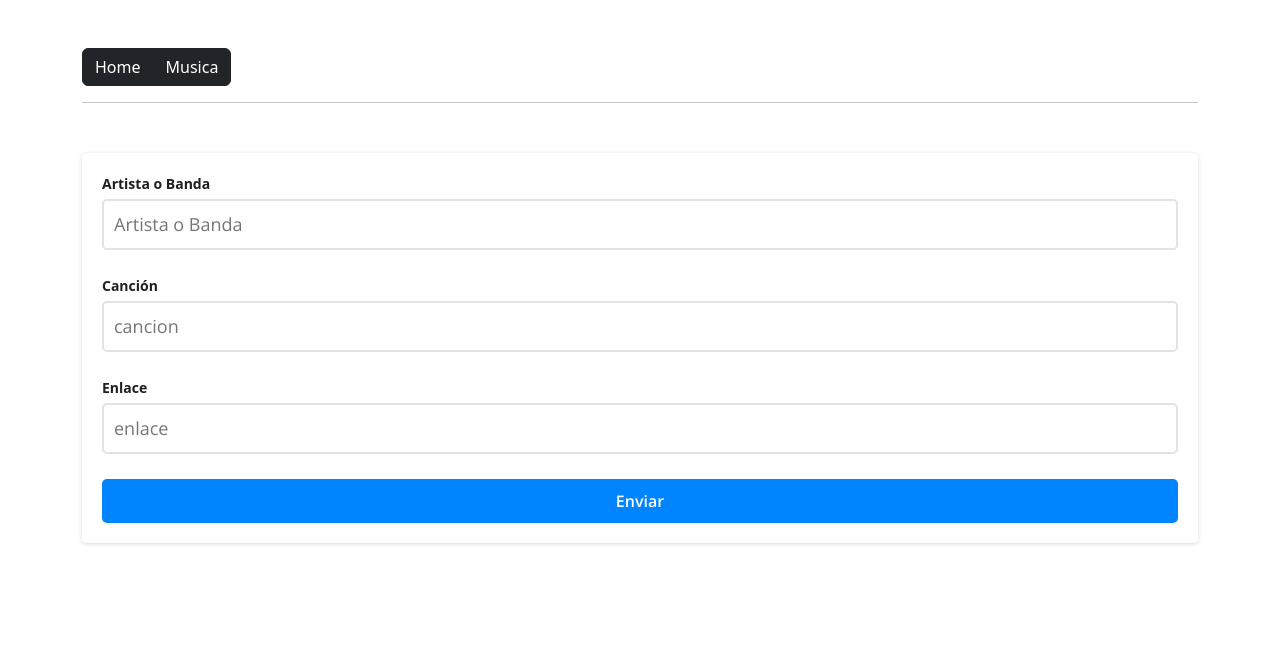
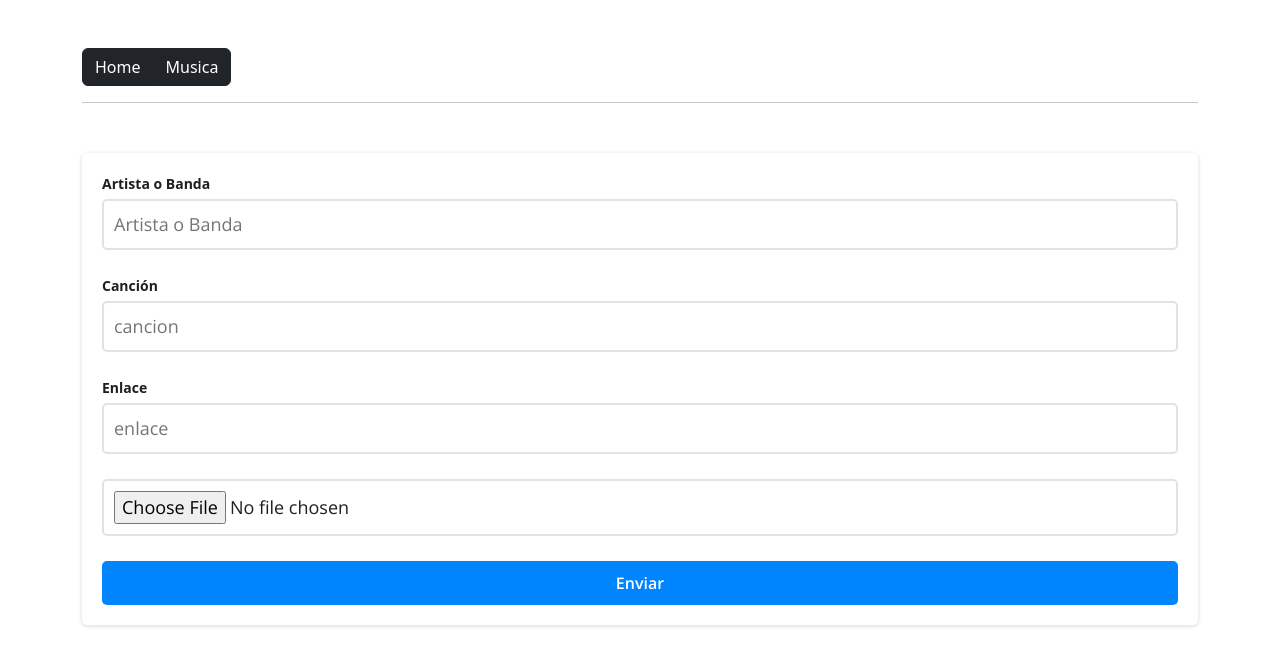
Before and after one commit to DiegoMD4/testFront, a React (Create React App) app: page /Formulario in a window 1280 px wide. Shown: the top 666 px of the page. Built offline with nearby package versions, Linux system fonts and the light colour scheme; no server answers.

Commit message:
Add input file to form

```diff
--- a/src/API/index.js
+++ b/src/API/index.js
@@ -1,5 +1,7 @@
 import axios from 'axios'
 const baseUrl = process.env.REACT_APP_BASE_URL
+const FormData = require('form-data');
+
 
 export async function getElements() {
   try {
@@ -14,13 +16,14 @@ export async function getElements() {
     console.log(error);
   }
 }
+
 export async function postElements(values) {
   try {
-    const response = await axios({
-      url: `${baseUrl}/Musica`,
-      method: 'POST',
-      headers: { 'Content-Type': 'application/json' },
-      data: JSON.stringify(values) // Utiliza 'data' en lugar de 'body'
+    const formData = new FormData();
+    formData.append('file', values.file); // Agrega el archivo al FormData
+
+    const response = await axios.post(`${baseUrl}/Musica`, formData, {
+      headers: { 'Content-Type': 'multipart/form-data' }
     });
 
     return response;
@@ -28,6 +31,7 @@ export async function postElements(values) {
     console.log(error);
   }
 }
+
 
 export async function deleteElement(id) {
   try {
--- a/src/components/Formulario.jsx
+++ b/src/components/Formulario.jsx
@@ -3,7 +3,7 @@ import {Formik, Field, Form, ErrorMessage} from 'formik'
 import { postElements } from '../API'
 
 function Formulario() {
-const [formularioEnviardo, setFormulario] = useState(false)
+const [formularioEnviado, setFormulario] = useState(false)
 
   return (
     <>
@@ -11,7 +11,8 @@ const [formularioEnviardo, setFormulario] = useState(false)
       initialValues={{
         artistaBanda: '',
         cancion: '',
-        enlace: ''
+        enlace: '',
+        pic: '',
       }}
       validate={(info)=>{
         let err = {}
@@ -34,7 +35,13 @@ const [formularioEnviardo, setFormulario] = useState(false)
           err.enlace = "No es una url válida"
 
         }
-        return err
+        /* if(!info.pic){
+          err.pic = 'Agregue una pic'
+        }else if(/\.(jpg|jpeg|png|gif|bmp)$/i.test(info.pic)){
+          err.pic = "No es un formato válido"
+
+        }
+        return err */
       }}
         onSubmit={(info, {resetForm}, )=>{
           resetForm();
@@ -65,8 +72,8 @@ const [formularioEnviardo, setFormulario] = useState(false)
                   />
                   <ErrorMessage name='cancion' component={()=> <div>{errors.cancion}</div>}/>
                 </div>
+                  <label htmlFor="enlace">Enlace</label>
                 <div>
-                  <label htmlFor="enlace">Enlace</label>
                   <Field
                     type="text"
                     id='enlace'
@@ -75,8 +82,17 @@ const [formularioEnviardo, setFormulario] = useState(false)
                   />
                   <ErrorMessage name='enlace' component={()=> <div>{errors.enlace}</div>}/>
                 </div>
+                <div>
+                  <Field
+                    type="file"
+                    id='pic'
+                    name='pic'
+                    placeholder='imagen'
+                  />
+                  <ErrorMessage name='pic' component={()=> <div>{errors.pic}</div>}/>
+                </div>
               <button type="submit">Enviar</button>
-              {formularioEnviardo && <p>Formulario enviado a la API</p>}
+              {formularioEnviado && <p>Formulario enviado a la API</p>}
             </Form>
       )}
       </Formik>
--- a/src/components/card.jsx
+++ b/src/components/card.jsx
@@ -48,6 +48,7 @@ export const Card = () => {
                   <p>{banda.cancion}</p>
                   <p>id: {banda.id}</p>
                   {banda.enlace}
+                  <img className='img-thumbnail' src={banda.imagen} alt="band"/>
               </div>
               <div className='card-footer'>
                     <button  className='btn btn-danger' onClick={() => handleDelete(banda.id)}>Eliminar</button>
```
